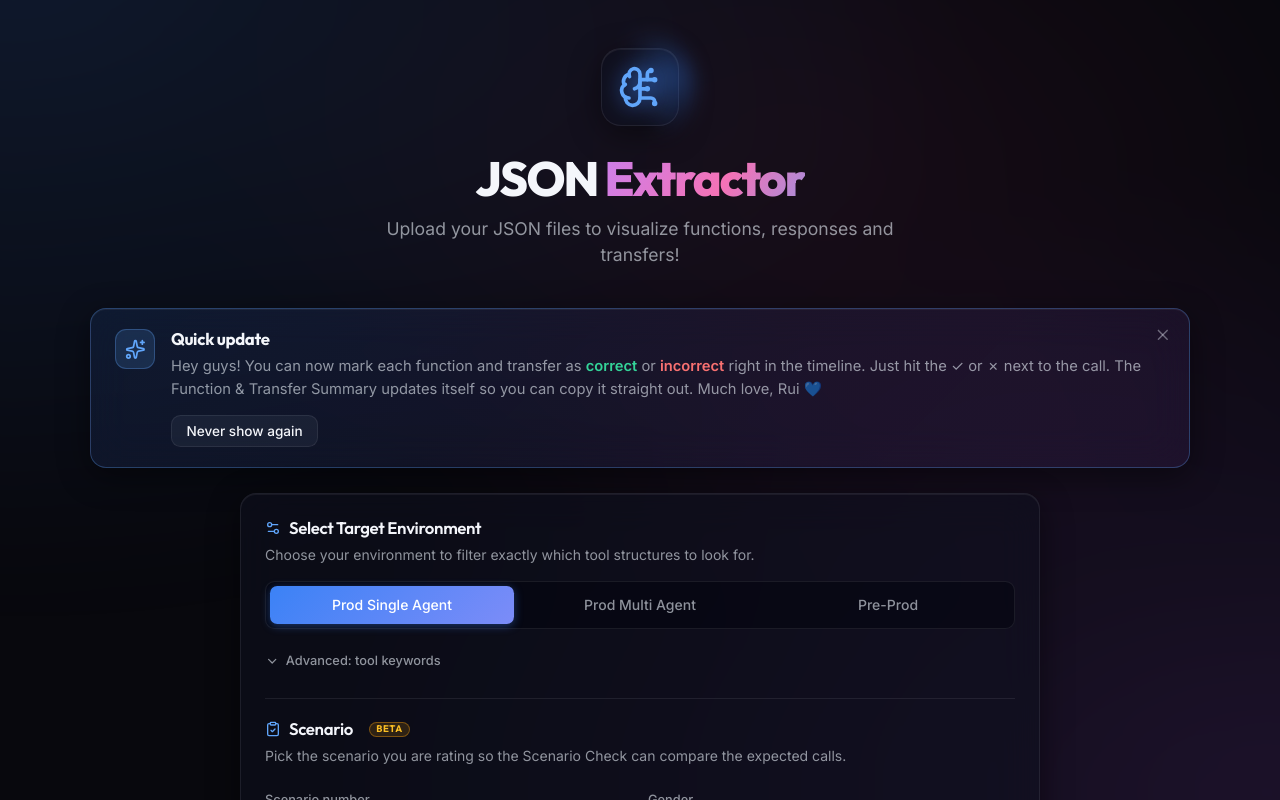
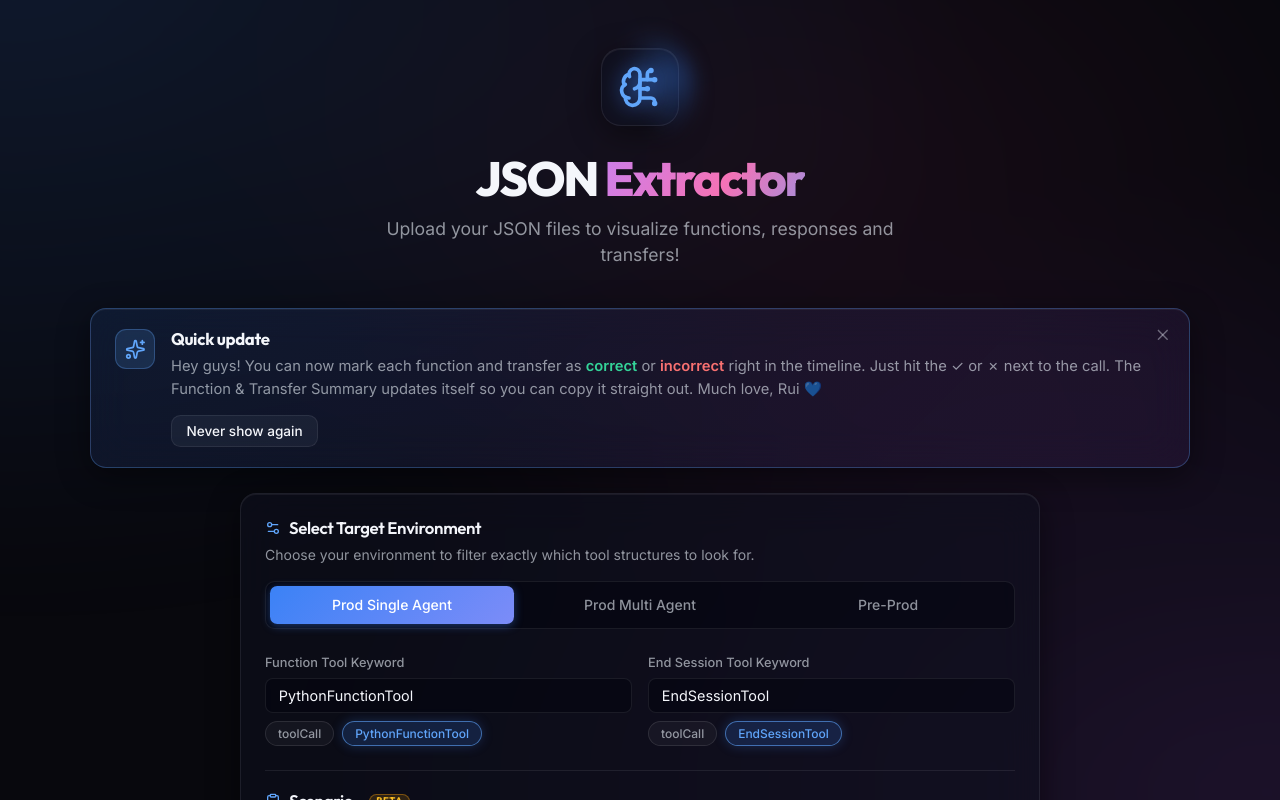
Before and after one commit to ruimartins23/JSON_organizer, a React (Vite) app: page / in a window 1280 px wide. Shown: the top 800 px of the page. Built offline with nearby package versions, Linux system fonts and the light colour scheme.

Commit message:
Keep tool keyword inputs always visible on the upload page
They are used frequently, so hiding them behind an Advanced toggle added a
click to a common step.

```diff
--- a/src/components/Dropzone.tsx
+++ b/src/components/Dropzone.tsx
@@ -1,5 +1,5 @@
 import React, { useState, useRef, useEffect, useMemo } from 'react';
-import { Upload, FileJson, ClipboardPaste, Settings2, ClipboardCheck, ChevronDown } from 'lucide-react';
+import { Upload, FileJson, ClipboardPaste, Settings2, ClipboardCheck } from 'lucide-react';
 import type { EnvironmentMode, ParserConfig } from '../utils/parser';
 import { SCENARIOS } from '../data/scenarios';
 
@@ -48,7 +48,6 @@ export function Dropzone({ onFileParsed }: DropzoneProps) {
   const [endSessionKeyword, setEndSessionKeyword] = useState('EndSessionTool');
   const [scenarioNum, setScenarioNum] = useState(1);
   const [scenarioGender, setScenarioGender] = useState<'male' | 'female'>('male');
-  const [showAdvanced, setShowAdvanced] = useState(false);
 
   const fileInputRef = useRef<HTMLInputElement>(null);
 
@@ -176,12 +175,6 @@ export function Dropzone({ onFileParsed }: DropzoneProps) {
           ))}
         </div>
 
-        <button className="advanced-toggle" onClick={() => setShowAdvanced(a => !a)}>
-          <ChevronDown className={`advanced-chevron ${showAdvanced ? 'open' : ''}`} />
-          Advanced: tool keywords
-        </button>
-
-        {showAdvanced && (
         <div className="config-grid">
           <div className="config-field">
             <label className="field-label">Function Tool Keyword</label>
@@ -228,7 +221,6 @@ export function Dropzone({ onFileParsed }: DropzoneProps) {
             </div>
           )}
         </div>
-        )}
 
         <div className="scenario-select-row">
           <div className="mode-selector-header">
--- a/src/index.css
+++ b/src/index.css
@@ -1747,33 +1747,6 @@ input, textarea, select {
   overflow: hidden;
 }
 
-.advanced-toggle {
-  display: inline-flex;
-  align-items: center;
-  gap: 0.4rem;
-  margin-top: 1.25rem;
-  padding: 0.3rem 0;
-  font-size: 0.8rem;
-  font-weight: 500;
-  color: var(--text-secondary);
-  background: transparent;
-  transition: color 0.15s ease;
-}
-
-.advanced-toggle:hover {
-  color: var(--foreground);
-}
-
-.advanced-chevron {
-  width: 0.9rem;
-  height: 0.9rem;
-  transition: transform 0.2s ease;
-}
-
-.advanced-chevron.open {
-  transform: rotate(180deg);
-}
-
 .scenario-select-row {
   margin-top: 1.5rem;
   padding-top: 1.25rem;
```
